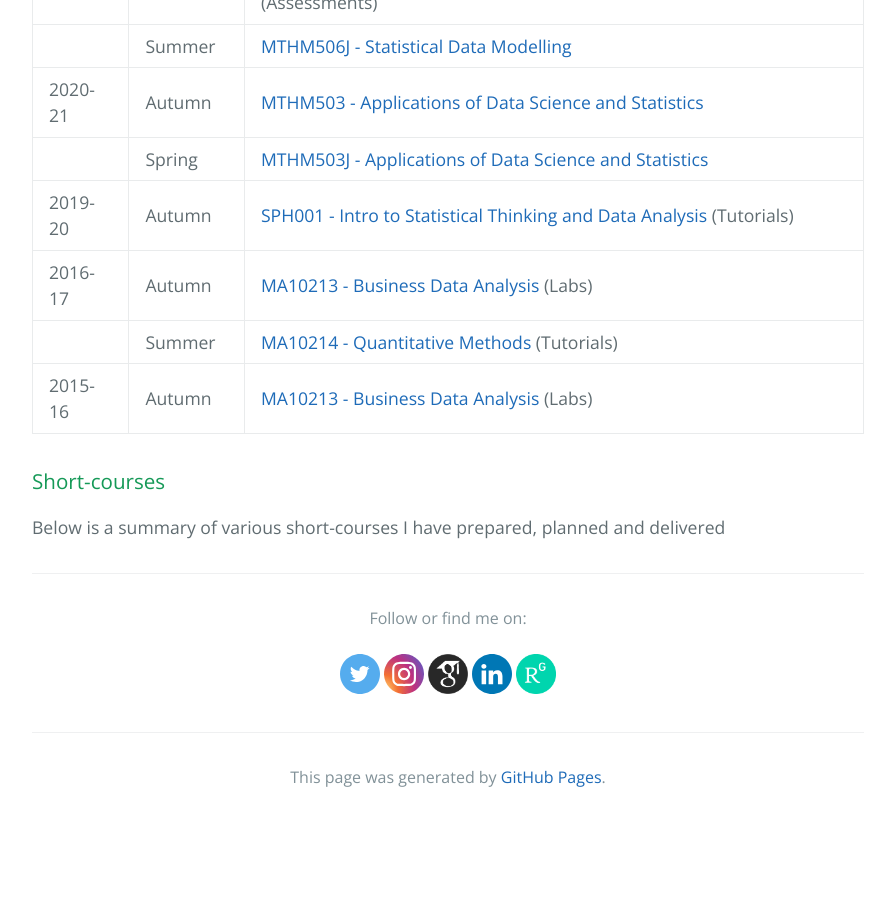
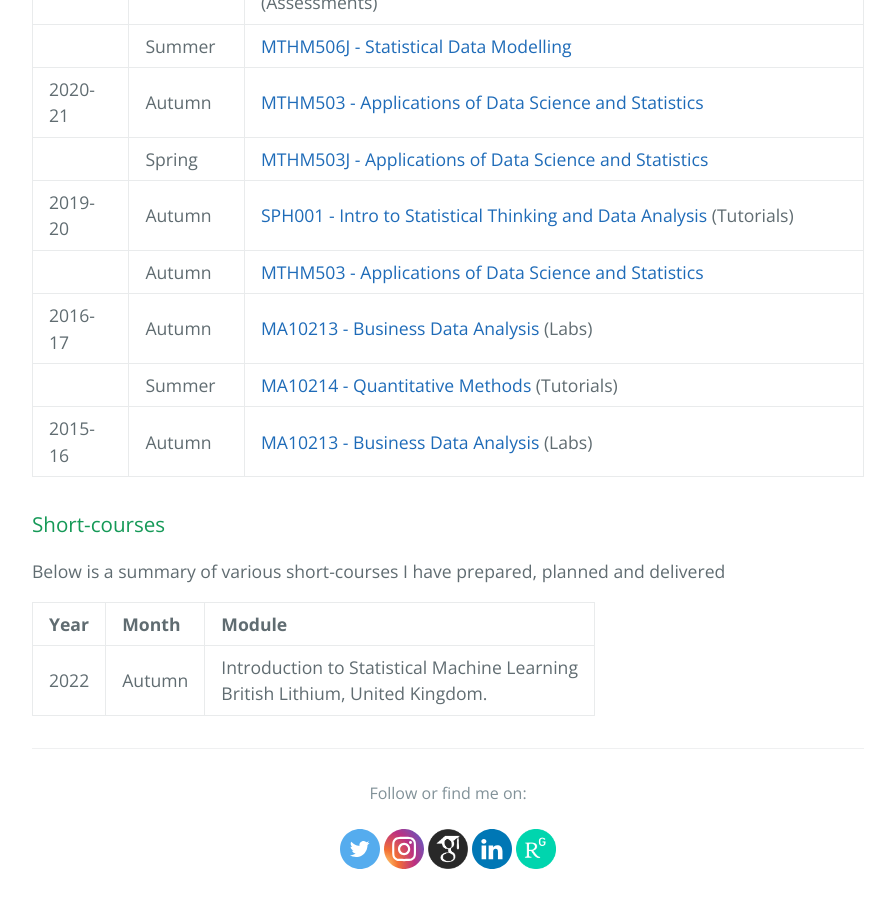
Before and after one commit to matthewllthomas/matthewllthomas.github.io, a Jekyll site: the page built from teaching/index.md, in a window 1280 px wide and 900 px high, scrolled down 968 px. Shown: the whole window, without its empty margins (192-1087 px from the left). Built offline with Jekyll 4.4.1, drawn with Linux system fonts in a browser that asks for light colours; the repository's description, which GitHub fills in, is left out; before the commit the page ends 1789 px from its top, so only the background shows below that.

Commit message:
Update index.md

```diff
--- a/teaching/index.md
+++ b/teaching/index.md
@@ -22,6 +22,7 @@ Below is a summary of my undergraduate and postgraduate teaching experience.
 | 2020-21  | Autumn     | [MTHM503 - Applications of Data Science and Statistics](https://intranet.exeter.ac.uk/emps/studentinfo/subjects/mathematics/modules/2020/index.php/?moduleCode=MTHM503)  |
 |                | Spring       | [MTHM503J - Applications of Data Science and Statistics](https://intranet.exeter.ac.uk/emps/studentinfo/subjects/mathematics/modules/2020/index.php/?moduleCode=MTHM503)  |
 | 2019-20  | Autumn     | [SPH001 - Intro to Statistical Thinking and Data Analysis](https://www.google.com/url?sa=t&rct=j&q=&esrc=s&source=web&cd=&ved=2ahUKEwiHgp_z5of5AhVIgFwKHckVD-AQFnoECBEQAQ&url=https%3A%2F%2Fwww.imperial.ac.uk%2Fmedia%2Fimperial-college%2Fmedicine%2Fsph%2Fstudy%2Fmodule-outlines%2Fhda%2FIntro-to-Stat-Thinking-and-Data-Analysis-Module-Outline-2019.20-Updated.docx&usg=AOvVaw3Esow9eU9hUZPlVMXEKyUk) (Tutorials)  |
+|                 | Autumn     | [MTHM503 - Applications of Data Science and Statistics](https://intranet.exeter.ac.uk/emps/studentinfo/subjects/mathematics/modules/2019/index.php/?moduleCode=MTHM503)  |
 | 2016-17  | Autumn     | [MA10213 - Business Data Analysis](https://www.bath.ac.uk/catalogues/2016-2017/ma/MA10213.html) (Labs)  |
 |                | Summer    | [MA10214 - Quantitative Methods](https://www.bath.ac.uk/catalogues/2016-2017/ma/MA10214.html) (Tutorials)  |
 | 2015-16  | Autumn     | [MA10213 - Business Data Analysis](https://www.bath.ac.uk/catalogues/2015-2016/ma/MA10213.html) (Labs)   |
@@ -29,3 +30,7 @@ Below is a summary of my undergraduate and postgraduate teaching experience.
 ### Short-courses
 
 Below is a summary of various short-courses I have prepared, planned and delivered
+
+| Year        | Month          | Module |
+|:-------------|:--------------|:------|
+| 2022  | Autumn     | Introduction to Statistical Machine Learning <br>British Lithium, United Kingdom. |
```
